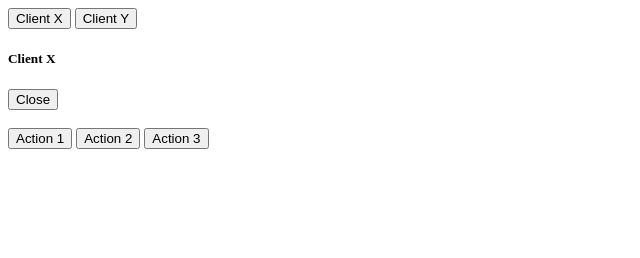
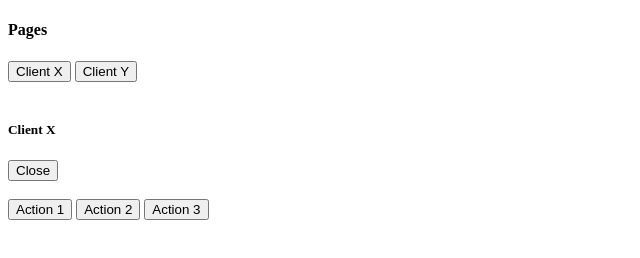
Before and after one commit to business-case-entrepreneurs/sante-cs-tabs-test, a website: page docs/client-x.html in a window 1280 px wide. Shown: the whole page, without its empty margins (0-640 px from the left). Drawn offline with Linux system fonts and the light colour scheme.

Commit message:
header on client pages

```diff
--- a/docs/client-x.html
+++ b/docs/client-x.html
@@ -8,6 +8,7 @@
   </head>
   <body>
     <div>
+      <h4>Pages</h4>
       <button
         onclick="open('/sante-cs-tabs-test/client-x?CustomerId=cx', 'cx')"
       >
@@ -19,6 +20,7 @@
         Client Y
       </button>
     </div>
+    <br />
 
     <h5>Client X</h5>
     <div>
```
Also changed, not shown: docs/client-y.html (+2 -0 lines).
